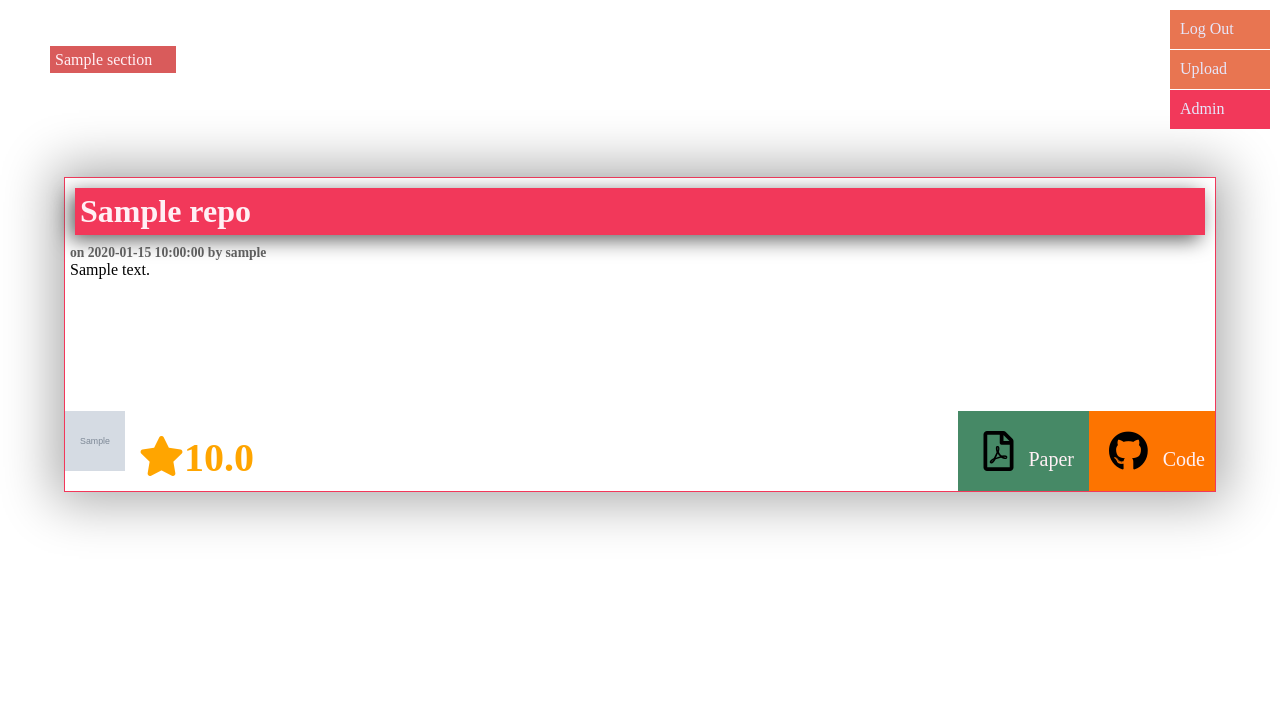
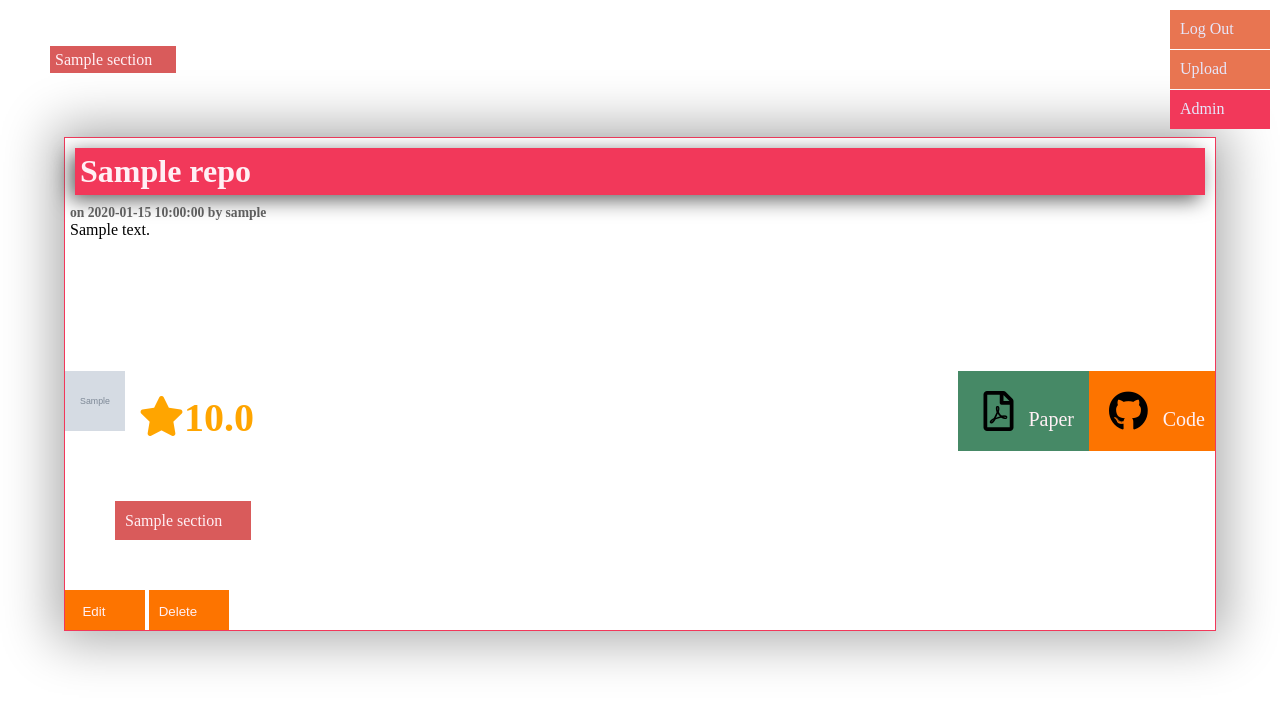
Before and after one commit to sourenaKhanzadeh/iShare, a Flask app: page /Browse-all-time in a window 1280 px wide. Shown: the part 50-757 px from the top of the page. Run offline with Flask 2, Linux system fonts and the light colour scheme; the visitor is signed in with stand-in values (Sample User, id 1); grey boxes marked "Sample" are stand-in pictures; a database or web service that is not in the repository returns one stand-in record (values such as "Sample title"); some libraries are stand-ins or nearby versions.

Commit message:
admin delete/edit and sections

```diff
--- a/myModules/paper_manager/query.py
+++ b/myModules/paper_manager/query.py
@@ -1,5 +1,5 @@
 from app import app, render_template
-from myModules.model.database.database import global_database
+from myModules.model.database.database import global_database, ids
 from flask import session, redirect, flash, request, jsonify
 from myModules.tools.tools import millify
 
@@ -7,6 +7,9 @@ from myModules.tools.tools import millify
 def allTime():
     # set a limit
     limit = request.args.get('limit', 2, type=int)
+
+    # get admin
+    admin = global_database.find_one(ids['user'], username=session['username'], fsr=True)
 
     # if clicked on sections
     if request.args.get('section') != None:
@@ -73,4 +76,5 @@ def allTime():
     # render all time
     return render_template('pages/query.html',
                            queries=queries,
-                           all_sections=all_sections)
+                           all_sections=all_sections,
+                           admin=admin)
--- a/myModules/paper_manager/upload.py
+++ b/myModules/paper_manager/upload.py
@@ -70,8 +70,8 @@ def upload(user):
                         star = stars,
                         avatar = avatar,
                         section = request.form['section'],
-                        pending = True,
-                        approved = False
+                        pending = False,
+                        approved = True
 
                     )
 
--- a/static/css/styleA.css
+++ b/static/css/styleA.css
@@ -34,9 +34,22 @@ hr {
 button {
   cursor: pointer;
   outline: none;
-  background-color: #E87551;
+  border: none;
+  width: 6em;
+  height: 3em;
   color: lavenderblush;
-  border: none; }
+  background-color: #FD7400; }
+  button::after {
+    content: "⇒";
+    margin-left: 5px;
+    opacity: 0;
+    font-size: 1rem;
+    transition: opacity 250ms ease-in-out, margin-left 250ms ease-in-out; }
+  button:hover {
+    background-color: #3498DB; }
+    button:hover::after {
+      opacity: 1;
+      margin-left: 10px; }
   button:active {
     color: #B64926; }
 
@@ -399,7 +412,6 @@ nav {
       width: 90%; } }
   .query section {
     position: relative;
-    margin: 40px 0;
     border: 1px solid #F2385A;
     box-shadow: 0 0 50px 10px #00000055;
     display: flex;
@@ -478,6 +490,10 @@ nav {
     .query section img {
       width: 60px;
       height: 60px; }
+    .query section .sections a {
+      font-size: 12pt;
+      float: left;
+      margin: 0; }
 
 .load {
   display: flex;
--- a/static/sass/defaults.scss
+++ b/static/sass/defaults.scss
@@ -27,9 +27,13 @@ hr {
 button{
   cursor: pointer;
   outline: none;
-  background-color: color('skin-tan2');
+  border: none;
+  width: 6em;
+  height: 3em;
   color: lavenderblush;
-  border: none;
+  background-color: color('orange-dark');
+  @include hoverContent('\21D2', color('blue-sky'), 5px);
+
   &:active {
     color: #B64926;
   }
--- a/static/sass/styleA.scss
+++ b/static/sass/styleA.scss
@@ -356,7 +356,6 @@ nav{
   margin: 0 auto;
   section{
     position: relative;
-    margin: 40px 0;
     border: 1px solid color('pink-hot');
     box-shadow: 0 0 50px 10px #00000055;
     display: flex;
@@ -417,6 +416,13 @@ nav{
       $portion: 60px;
       width: $portion;
       height: $portion;
+    }
+    .sections{
+      a{
+        font-size: 12pt;
+        float: left;
+        margin: 0;
+      }
     }
 
   }
--- a/templates/pages/query.html
+++ b/templates/pages/query.html
@@ -19,9 +19,19 @@
                     <a class="git" href="{{ query['url_repo'] }}"><i class="fab fa-github"></i></a>
                     <a class="pdf" href="{{ query['url_pdf'] }}"><i class="far fa-file-pdf"></i></a>
                 </div>
+                <div class="sections">
+                    <a  href="/Browse-all-time?section={{ query['section'] }}">{{ query['section'] }}</a>
+                </div>
+                {%if admin%}
+                <div>
+                    <button> Edit </button>
+                    <button> Delete </button>
+                </div>
+                {% endif %}
             </section>
         {% endif %}
     {% endfor%}
+
 </div>
 {% if queries|length > 1 %}
     <div class="load">
```
Also changed, not shown: static/css/defaults.css (+16 -2 lines).
